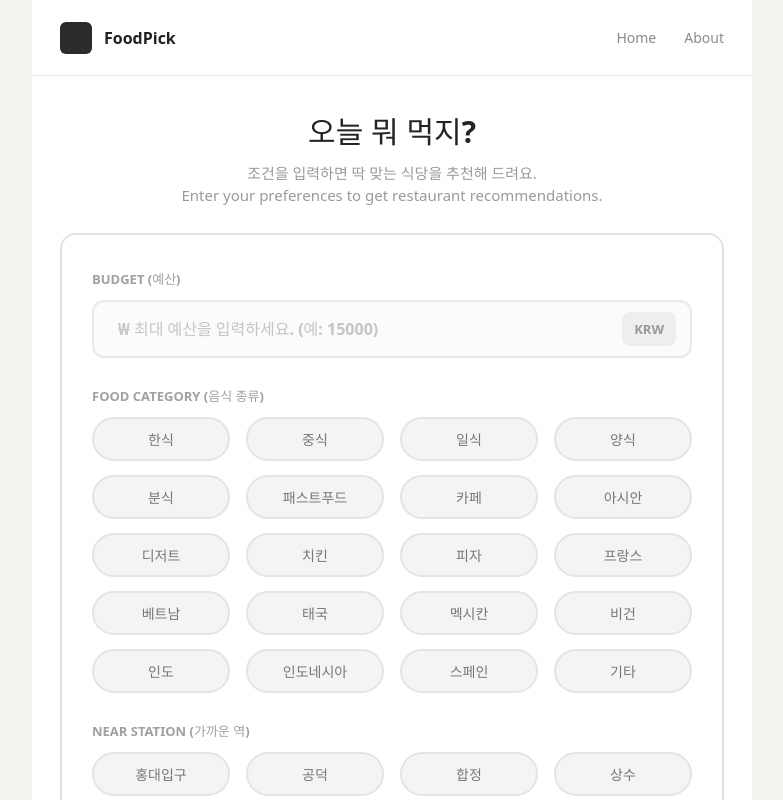
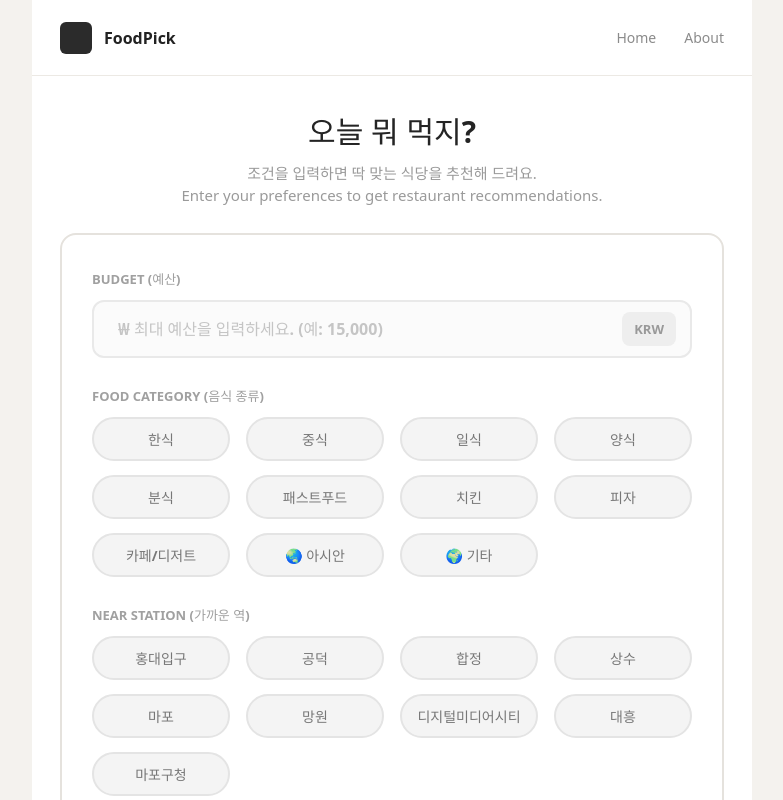
Before and after one commit to lucky7terry/restaurant-recommender, a React app in the folder frontend/: page / in a window 1280 px wide. Shown: the top 800 px of the page, without its empty margins (248-1031 px from the left). Built offline with nearby package versions, Linux system fonts and the light colour scheme; the HTML template or start-up script is replaced by a standard one.

Commit message:
json data 구조 수정 및 전체 UI 개선

```diff
--- a/frontend/src/App.css
+++ b/frontend/src/App.css
@@ -157,6 +157,11 @@
   font-size: 14px;
   font-weight: 700;
   cursor: pointer;
+  transition:
+    background 0.18s ease,
+    border-color 0.18s ease,
+    box-shadow 0.18s ease,
+    color 0.18s ease;
 }
 
 .category-button:hover {
@@ -165,9 +170,49 @@
 }
 
 .category-button.is-selected {
-  border-color: #2b2b2b;
-  background: #2b2b2b;
+  border-color: #161616;
+  background: #202020;
   color: #ffffff;
+  box-shadow: 0 0 0 3px rgba(32, 32, 32, 0.12);
+}
+
+.category-detail-panel {
+  display: grid;
+  grid-template-columns: repeat(4, minmax(0, 1fr));
+  gap: 10px 12px;
+  margin-top: 12px;
+  padding: 14px;
+  border: 2px solid #ece9e4;
+  border-radius: 12px;
+  background: #fbfaf8;
+}
+
+.category-detail-option {
+  display: flex;
+  align-items: center;
+  min-height: 40px;
+  gap: 8px;
+  padding: 0 10px;
+  border: 2px solid #eeeeee;
+  border-radius: 10px;
+  background: #ffffff;
+  color: #696969;
+  font-size: 14px;
+  font-weight: 800;
+  box-sizing: border-box;
+  cursor: pointer;
+}
+
+.category-detail-option input {
+  width: 16px;
+  height: 16px;
+  accent-color: #202020;
+}
+
+.category-detail-option.is-selected {
+  border-color: #202020;
+  background: #efefef;
+  color: #202020;
 }
 
 .form-actions {
@@ -523,7 +568,8 @@
   }
 
   .category-grid,
-  .purpose-grid {
+  .purpose-grid,
+  .category-detail-panel {
     grid-template-columns: repeat(2, minmax(0, 1fr));
     gap: 12px;
   }
--- a/frontend/src/App.jsx
+++ b/frontend/src/App.jsx
@@ -7,10 +7,17 @@ import { recommendRestaurants } from './services/recommendService'
 import './App.css'
 
 const DEFAULT_SORT_OPTION = 'distance'
+const DEFAULT_CATEGORY_DETAILS = {
+  아시안: [],
+  기타: [],
+}
 
 function App() {
   const [budget, setBudget] = useState('')
   const [categories, setCategories] = useState([])
+  const [categoryDetails, setCategoryDetails] = useState(
+    DEFAULT_CATEGORY_DETAILS,
+  )
   const [purpose, setPurpose] = useState('')
   const [stations, setStations] = useState([])
   const [sortOption, setSortOption] = useState(DEFAULT_SORT_OPTION)
@@ -32,6 +39,7 @@ function App() {
     runRecommendation({
       budget: budget === '' ? '' : Number(budget),
       categories,
+      categoryDetails,
       purpose,
       stations,
       sortOption,
@@ -44,6 +52,27 @@ function App() {
         ? currentCategories.filter((category) => category !== selectedCategory)
         : [...currentCategories, selectedCategory],
     )
+
+    if (DEFAULT_CATEGORY_DETAILS[selectedCategory]) {
+      setCategoryDetails((currentDetails) => ({
+        ...currentDetails,
+        [selectedCategory]: [],
+      }))
+    }
+  }
+
+  const handleCategoryDetailToggle = (parentCategory, selectedDetail) => {
+    setCategoryDetails((currentDetails) => {
+      const currentParentDetails = currentDetails[parentCategory] ?? []
+      const nextParentDetails = currentParentDetails.includes(selectedDetail)
+        ? currentParentDetails.filter((detail) => detail !== selectedDetail)
+        : [...currentParentDetails, selectedDetail]
+
+      return {
+        ...currentDetails,
+        [parentCategory]: nextParentDetails,
+      }
+    })
   }
 
   const handleStationToggle = (selectedStation) => {
@@ -57,6 +86,7 @@ function App() {
   const handleReset = () => {
     setBudget('')
     setCategories([])
+    setCategoryDetails(DEFAULT_CATEGORY_DETAILS)
     setPurpose('')
     setStations([])
     setSortOption(DEFAULT_SORT_OPTION)
@@ -84,6 +114,7 @@ function App() {
 
   const handleChangeCategory = () => {
     setCategories([])
+    setCategoryDetails(DEFAULT_CATEGORY_DETAILS)
     setSubmittedFilters(null)
     setRecommendations([])
   }
@@ -131,10 +162,12 @@ function App() {
             <SearchForm
               budget={budget}
               categories={categories}
+              categoryDetails={categoryDetails}
               purpose={purpose}
               stations={stations}
               onBudgetChange={setBudget}
               onCategoryToggle={handleCategoryToggle}
+              onCategoryDetailToggle={handleCategoryDetailToggle}
               onPurposeChange={setPurpose}
               onStationToggle={handleStationToggle}
               onSubmit={handleSubmit}
--- a/frontend/src/components/EmptyState.jsx
+++ b/frontend/src/components/EmptyState.jsx
@@ -8,8 +8,20 @@ function formatBudget(budget) {
 
 function buildFilterSummary(filters) {
   const categories = filters.categories ?? []
+  const categoryDetails = filters.categoryDetails ?? {}
   const stations = filters.stations ?? []
-  const categorySummary = categories.length > 0 ? categories.join(', ') : ''
+  const categorySummary =
+    categories.length > 0
+      ? categories
+          .map((category) => {
+            const details = categoryDetails[category] ?? []
+
+            return details.length > 0
+              ? `${category}(${details.join(', ')})`
+              : category
+          })
+          .join(', ')
+      : ''
   const stationSummary =
     stations.length > 0 ? `${stations.join(', ')}역` : ''
   const summaryItems = [
--- a/frontend/src/components/ResultList.jsx
+++ b/frontend/src/components/ResultList.jsx
@@ -10,8 +10,20 @@ function formatBudget(budget) {
 
 function buildFilterSummary(filters) {
   const categories = filters.categories ?? []
+  const categoryDetails = filters.categoryDetails ?? {}
   const stations = filters.stations ?? []
-  const categorySummary = categories.length > 0 ? categories.join(', ') : ''
+  const categorySummary =
+    categories.length > 0
+      ? categories
+          .map((category) => {
+            const details = categoryDetails[category] ?? []
+
+            return details.length > 0
+              ? `${category}(${details.join(', ')})`
+              : category
+          })
+          .join(', ')
+      : ''
   const stationSummary =
     stations.length > 0 ? `${stations.join(', ')}역` : ''
   const summaryItems = [
@@ -35,6 +47,8 @@ function ResultList({
   onSortOptionChange,
   onEditFilters,
 }) {
+  const hasSelectedStation = (filters.stations ?? []).length > 0
+
   return (
     <section className="result-screen" aria-labelledby="result-title">
       <div className="result-topbar">
@@ -52,7 +66,9 @@ function ResultList({
               value={sortOption}
               onChange={(event) => onSortOptionChange(event.target.value)}
             >
-              <option value="distance">가까운 순</option>
+              <option value="distance">
+                {hasSelectedStation ? '가까운 순' : '기본 추천순'}
+              </option>
               <option value="price-desc">높은 가격순</option>
               <option value="price-asc">낮은 가격순</option>
             </select>
--- a/frontend/src/components/SearchForm.jsx
+++ b/frontend/src/components/SearchForm.jsx
@@ -5,21 +5,32 @@ const FOOD_CATEGORIES = [
   '양식',
   '분식',
   '패스트푸드',
-  '카페',
-  '아시안',
-  '디저트',
   '치킨',
   '피자',
-  '프랑스',
-  '베트남',
-  '태국',
-  '멕시칸',
-  '비건',
-  '인도',
-  '인도네시아',
-  '스페인',
+  '카페/디저트',
+  '아시안',
   '기타',
 ]
+
+const CATEGORY_LABELS = {
+  아시안: '🌏 아시안',
+  기타: '🌍 기타',
+}
+
+const CATEGORY_DETAIL_OPTIONS = {
+  아시안: [
+    { label: '🇻🇳 베트남', value: '베트남' },
+    { label: '🇹🇭 태국', value: '태국' },
+    { label: '🇮🇳 인도', value: '인도' },
+    { label: '🇮🇩 인도네시아', value: '인도네시아' },
+  ],
+  기타: [
+    { label: '🇫🇷 프랑스', value: '프랑스' },
+    { label: '🇲🇽 멕시칸', value: '멕시칸' },
+    { label: '🇪🇸 스페인', value: '스페인' },
+    { label: '🌱 비건', value: '비건' },
+  ],
+}
 
 const DINING_PURPOSES = ['혼밥', '데이트', '친구모임', '직장점심']
 
@@ -35,13 +46,27 @@ const STATION_OPTIONS = [
   '마포구청',
 ]
 
+function formatBudgetValue(value) {
+  if (value === '' || value === undefined || value === null) {
+    return ''
+  }
+
+  return Number(value).toLocaleString('ko-KR')
+}
+
+function normalizeBudgetInput(value) {
+  return value.replace(/[^\d]/g, '')
+}
+
 function SearchForm({
   budget,
   categories,
+  categoryDetails,
   purpose,
   stations,
   onBudgetChange,
   onCategoryToggle,
+  onCategoryDetailToggle,
   onPurposeChange,
   onStationToggle,
   onSubmit,
@@ -61,12 +86,13 @@ function SearchForm({
         <div className="budget-control">
           <input
             id="budget"
-            type="number"
-            min="0"
+            type="text"
             inputMode="numeric"
-            placeholder="₩ 최대 예산을 입력하세요. (예: 15000)"
-            value={budget}
-            onChange={(event) => onBudgetChange(event.target.value)}
+            placeholder="₩ 최대 예산을 입력하세요. (예: 15,000)"
+            value={formatBudgetValue(budget)}
+            onChange={(event) =>
+              onBudgetChange(normalizeBudgetInput(event.target.value))
+            }
           />
           <span className="currency-badge">KRW</span>
         </div>
@@ -77,20 +103,62 @@ function SearchForm({
           FOOD CATEGORY <span>(음식 종류)</span>
         </p>
         <div className="category-grid">
-          {FOOD_CATEGORIES.map((foodCategory) => (
+          {FOOD_CATEGORIES.map((foodCategory) => {
+            const isSelected = categories.includes(foodCategory)
+            const detailCount = categoryDetails[foodCategory]?.length ?? 0
+            const label = CATEGORY_LABELS[foodCategory] ?? foodCategory
+
+            return (
               <button
                 key={foodCategory}
                 type="button"
                 className={`category-button${
-                categories.includes(foodCategory) ? ' is-selected' : ''
+                  isSelected ? ' is-selected' : ''
                 }`}
-              aria-pressed={categories.includes(foodCategory)}
+                aria-pressed={isSelected}
                 onClick={() => onCategoryToggle(foodCategory)}
               >
-              {foodCategory}
+                {label}
+                {detailCount > 0 ? ` (${detailCount})` : ''}
               </button>
-          ))}
+            )
+          })}
         </div>
+        {FOOD_CATEGORIES.map((foodCategory) => {
+          const detailOptions = CATEGORY_DETAIL_OPTIONS[foodCategory]
+
+          if (!detailOptions || !categories.includes(foodCategory)) {
+            return null
+          }
+
+          return (
+            <div className="category-detail-panel" key={`${foodCategory}-details`}>
+              {detailOptions.map((option) => {
+                const isChecked = categoryDetails[foodCategory]?.includes(
+                  option.value,
+                )
+
+                return (
+                  <label
+                    className={`category-detail-option${
+                      isChecked ? ' is-selected' : ''
+                    }`}
+                    key={option.value}
+                  >
+                    <input
+                      type="checkbox"
+                      checked={isChecked}
+                      onChange={() =>
+                        onCategoryDetailToggle(foodCategory, option.value)
+                      }
+                    />
+                    <span>{option.label}</span>
+                  </label>
+                )
+              })}
+            </div>
+          )
+        })}
       </div>
 
       <div className="field-group">
--- a/frontend/src/data/restaurants.json
+++ b/frontend/src/data/restaurants.json
@@ -358,7 +358,7 @@
     "nearStation": "망원",
     "distanceFromStation": 214,
     "address": "서울특별시 마포구 망원동 ...",
-    "category": "카페",
+    "category": "카페/디저트",
     "menus": [
       {
         "name": "오리지널 컵 티라미수",
@@ -860,7 +860,7 @@
     "nearStation": "상수",
     "distanceFromStation": 112,
     "address": "서울특별시 마포구 상수동 ...",
-    "category": "디저트",
+    "category": "카페/디저트",
     "menus": [
       {
         "name": "수제 젤라또 싱글 컵",
@@ -961,7 +961,7 @@
     "nearStation": "망원",
     "distanceFromStation": 260,
     "address": "서울특별시 마포구 망원동 ...",
-    "category": "디저트",
+    "category": "카페/디저트",
     "menus": [
       {
         "name": "프랑스 발효버터 소금빵",
@@ -1113,7 +1113,7 @@
     "nearStation": "홍대입구",
     "distanceFromStation": 482,
     "address": "서울특별시 마포구 서교동 ...",
-    "category": "디저트",
+    "category": "카페/디저트",
     "menus": [
       {
         "name": "오리지널 브라운슈가 밀크티",
@@ -1240,7 +1240,7 @@
     "nearStation": "합정",
     "distanceFromStation": 246,
     "address": "서울특별시 마포구 합정동 ...",
-    "category": "디저트",
+    "category": "카페/디저트",
     "menus": [
       {
         "name": "리얼 마다가스카르 바닐라 뚱카롱",
@@ -1315,7 +1315,7 @@
     "nearStation": "홍대입구",
     "distanceFromStation": 357,
     "address": "서울특별시 마포구 연남동 ...",
-    "category": "디저트",
+    "category": "카페/디저트",
     "menus": [
       {
         "name": "리조 (이천쌀) 젤라또",
@@ -1443,7 +1443,7 @@
     "nearStation": "공덕",
     "distanceFromStation": 121,
     "address": "서울특별시 마포구 공덕동 ...",
-    "category": "디저트",
+    "category": "카페/디저트",
     "menus": [
       {
         "name": "AOP 버터 오리지널 크루아상",
@@ -1545,7 +1545,7 @@
     "nearStation": "홍대입구",
     "distanceFromStation": 269,
     "address": "서울특별시 마포구 연남동 ...",
-    "category": "디저트",
+    "category": "카페/디저트",
     "menus": [
       {
         "name": "오리지널 수플레 팬케이크",
@@ -1620,7 +1620,7 @@
     "nearStation": "망원",
     "distanceFromStation": 380,
     "address": "서울특별시 마포구 망원동 ...",
-    "category": "디저트",
+    "category": "카페/디저트",
     "menus": [
       {
         "name": "메이플 시럽 크로플",
@@ -1694,7 +1694,7 @@
     "nearStation": "합정",
     "distanceFromStation": 491,
     "address": "서울특별시 마포구 합정동 ...",
-    "category": "디저트",
+    "category": "카페/디저트",
     "menus": [
       {
         "name": "샤인머스캣 생과일 타르트",
@@ -1744,7 +1744,7 @@
     "nearStation": "마포",
     "distanceFromStation": 144,
     "address": "서울특별시 마포구 도화동 ...",
-    "category": "디저트",
+    "category": "카페/디저트",
     "menus": [
       {
         "name": "순수 100% 우유 눈꽃빙수",
@@ -1920,7 +1920,7 @@
     "nearStation": "마포",
     "distanceFromStation": 403,
     "address": "서울특별시 마포구 도화동 ...",
-    "category": "카페",
+    "category": "카페/디저트",
     "menus": [
       {
         "name": "아이스 아메리카노",
@@ -1970,7 +1970,7 @@
     "nearStation": "홍대입구",
     "distanceFromStation": 477,
     "address": "서울특별시 마포구 연남동 ...",
-    "category": "디저트",
+    "category": "카페/디저트",
     "menus": [
       {
         "name": "바닐라 빈 까눌레",
@@ -2319,7 +2319,7 @@
     "nearStation": "망원",
     "distanceFromStation": 153,
     "address": "서울특별시 마포구 망원동 ...",
-    "category": "카페",
+    "category": "카페/디저트",
     "menus": [
       {
         "name": "핸드드립 스페셜티",
@@ -2473,7 +2473,7 @@
     "nearStation": "망원",
     "distanceFromStation": 375,
     "address": "서울특별시 마포구 망원동 ...",
-    "category": "디저트",
+    "category": "카페/디저트",
     "menus": [
       {
         "name": "리얼 초코 브라우니",
@@ -2498,7 +2498,7 @@
     "nearStation": "마포",
     "distanceFromStation": 412,
     "address": "서울특별시 마포구 도화동 ...",
-    "category": "카페",
+    "category": "카페/디저트",
     "menus": [
       {
         "name": "시그니처 크림 라떼",
--- a/frontend/src/specifications/index.js
+++ b/frontend/src/specifications/index.js
@@ -22,7 +22,10 @@ const specificationFactories = [
   {
     key: 'categories',
     create(filters) {
-      return createCategorySpecification(filters.categories)
+      return createCategorySpecification(
+        filters.categories,
+        filters.categoryDetails,
+      )
     },
   },
   {
```
Also changed, not shown: frontend/src/services/recommendService.js (+25 -6 lines), frontend/src/specifications/CategorySpecification.js (+27 -2 lines), 1 other file (tests, documents, lock files or other folders). Lines whose indentation alone changed are shown as unchanged.
